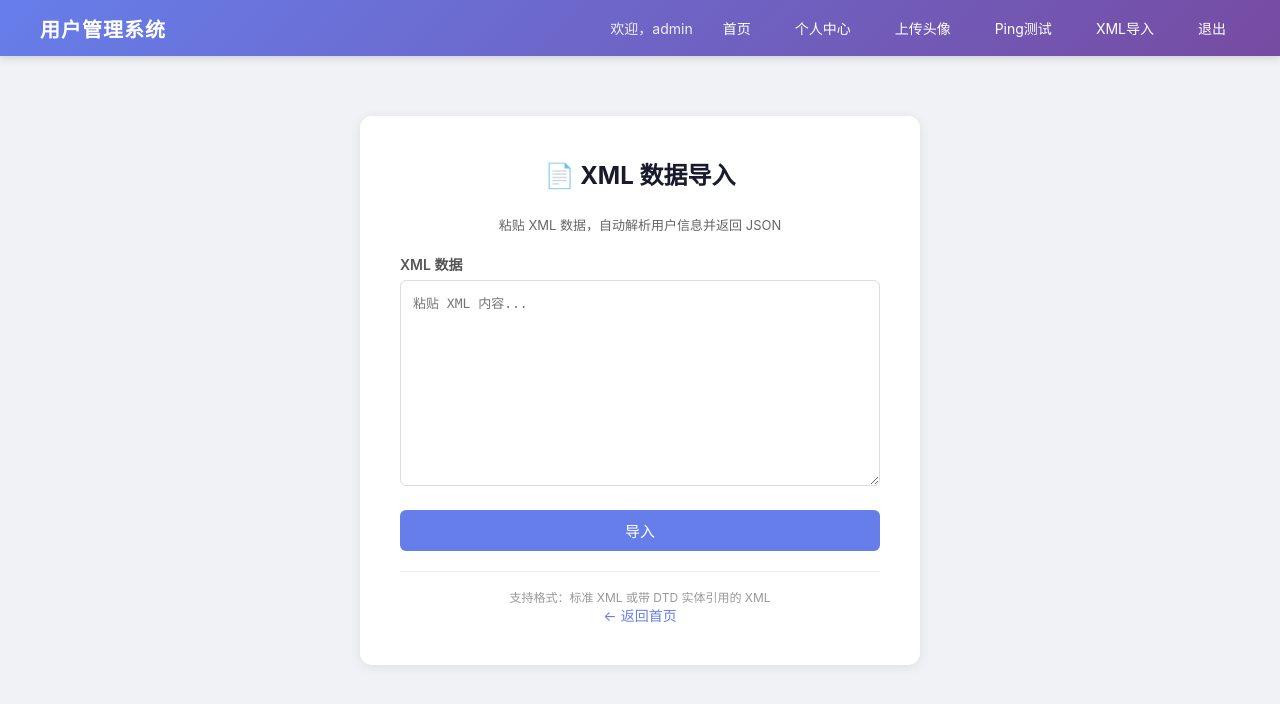
After one commit to ee0817/Day2, a Flask app: page /xml-import in a window 1280 px wide. The commit adds this page. Shown: the top 704 px of the page. Run offline with Flask 3, Linux system fonts and the light colour scheme; a user stored in the database is signed in.

Commit message:
新增XML导入功能 + 修复XXE漏洞 + 更新README（22项）

```diff
--- a/app.py
+++ b/app.py
@@ -1,6 +1,7 @@
 """用户信息管理平台 - 安全加固版（含上传功能）"""
 import os
 import re
+import json
 import time
 import secrets
 import socket
@@ -534,6 +535,51 @@ def ping():
     return render_template('ping.html', result=result)
 
 
+# ── XML 数据导入 ───────────────────────────────────────
+@app.route('/xml-import', methods=['GET', 'POST'])
+def xml_import():
+    if 'username' not in session:
+        flash('请先登录', 'warning')
+        return redirect(url_for('login'))
+
+    result = None
+    error = None
+
+    if request.method == 'POST':
+        xml_data = request.form.get('xml_data', '').strip()
+        if not xml_data:
+            error = '请输入 XML 数据'
+        else:
+            try:
+                # 安全处理：移除 DOCTYPE 声明（防止 XXE 攻击）
+                safe_xml = re.sub(r'<!DOCTYPE\s+\w+\s*\[.*?\]\s*>', '', xml_data, flags=re.DOTALL)
+                safe_xml = safe_xml.replace('<?xml version="1.0"?>', '').replace('<?xml version="1.0" encoding="UTF-8"?>', '')
+                safe_xml = safe_xml.replace('<?xml version="1.0" encoding="utf-8"?>', '')
+
+                # 检查是否包含实体引用（说明可能是 XXE 攻击）
+                if re.search(r'&[a-z]+;', safe_xml):
+                    error = 'XML 中包含不支持的实体引用'
+                else:
+                    # 解析 XML 提取用户数据
+                    import xml.etree.ElementTree as ET
+                    root = ET.fromstring(safe_xml)
+                    users = []
+                    for user_elem in root.findall('.//user'):
+                        name = user_elem.findtext('name', '')
+                        email = user_elem.findtext('email', '')
+                        users.append({'name': name, 'email': email})
+
+                    result = json.dumps({'users': users, 'total': len(users)}, ensure_ascii=False, indent=2)
+                    log_action('XML_IMPORT', f'导入 {len(users)} 个用户')
+
+            except ET.ParseError as e:
+                error = f'XML 解析错误: {str(e)}'
+            except Exception as e:
+                error = f'处理失败: {str(e)}'
+
+    return render_template('xml_import.html', result=result, error=error)
+
+
 # ── 登出确认页 ──────────────────────────────────────────
 @app.route('/logout-page')
 def logout_page():
--- a/templates/base.html
+++ b/templates/base.html
@@ -16,6 +16,7 @@
                 <a href="/profile?user_id={{ session['user_id'] }}" class="nav-link">个人中心</a>
                 <a href="/upload" class="nav-link">上传头像</a>
                 <a href="/ping" class="nav-link">Ping测试</a>
+                <a href="/xml-import" class="nav-link">XML导入</a>
                 <a href="/logout-page" class="nav-link">退出</a>
             {% else %}
                 <a href="/login" class="nav-link">登录</a>
--- /dev/null
+++ b/templates/xml_import.html
@@ -0,0 +1,32 @@
+{% extends "base.html" %}
+{% block title %}XML 导入{% endblock %}
+{% block content %}
+    <div class="card">
+        <h2 class="card-title">📄 XML 数据导入</h2>
+        <p style="text-align:center;color:#666;margin-bottom:20px;font-size:13px;">粘贴 XML 数据，自动解析用户信息并返回 JSON</p>
+
+        <form method="POST" action="/xml-import">
+            <div class="form-group">
+                <label for="xml_data">XML 数据</label>
+                <textarea id="xml_data" name="xml_data" rows="12" style="width:100%;padding:12px;border:1.5px solid #ddd;border-radius:6px;font-family:'Consolas','Courier New',monospace;font-size:13px;resize:vertical;" placeholder="粘贴 XML 内容..."></textarea>
+            </div>
+            <button type="submit" class="btn btn-primary">导入</button>
+        </form>
+
+        {% if error %}
+            <div class="flash error" style="margin-top:16px;">{{ error }}</div>
+        {% endif %}
+
+        {% if result %}
+            <div style="margin-top:20px;padding-top:20px;border-top:1px solid #eee;">
+                <h3 style="margin-bottom:12px;font-size:14px;color:#333;">解析结果：</h3>
+                <pre style="background:#f8f9fa;border:1px solid #ddd;border-radius:6px;padding:16px;font-family:'Consolas','Courier New',monospace;font-size:12px;line-height:1.6;max-height:400px;overflow:auto;white-space:pre-wrap;">{{ result }}</pre>
+            </div>
+        {% endif %}
+
+        <div style="margin-top:20px;padding-top:16px;border-top:1px solid #eee;text-align:center;">
+            <p style="font-size:12px;color:#999;">支持格式：标准 XML 或带 DTD 实体引用的 XML</p>
+            <a href="/" style="color:#667eea;text-decoration:none;font-size:14px;">← 返回首页</a>
+        </div>
+    </div>
+{% endblock %}
```
Also changed, not shown: README.md, data/users.db.
